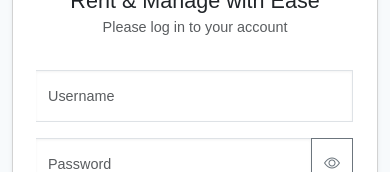
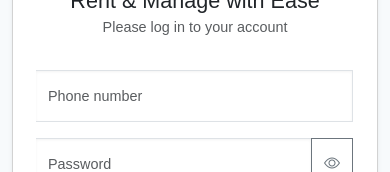
Before and after one commit to athumani1245/sp, a React (Create React App) app: page / in a window 390 px wide. Shown: the part 272-444 px from the top of the page. Built offline with nearby package versions, Linux system fonts and the light colour scheme; a web font is replaced by a local one.

Commit message:
Fix: Update placeholder text from "Username" to "Phone number" in login form

```diff
--- a/src/pages/Login.jsx
+++ b/src/pages/Login.jsx
@@ -83,7 +83,7 @@ function Login() {
                                         <input
                                             type="text"
                                             className="form-control"
-                                            placeholder="Username"
+                                            placeholder="Phone number"
                                             value={username}
                                             onChange={e => setUsername(e.target.value)}
                                             required
```
